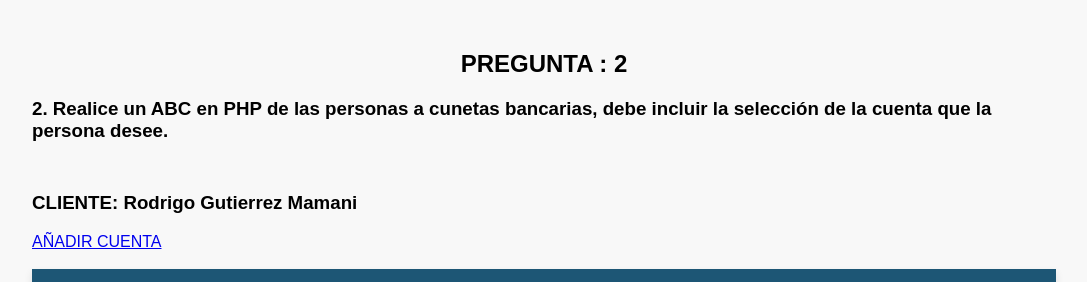
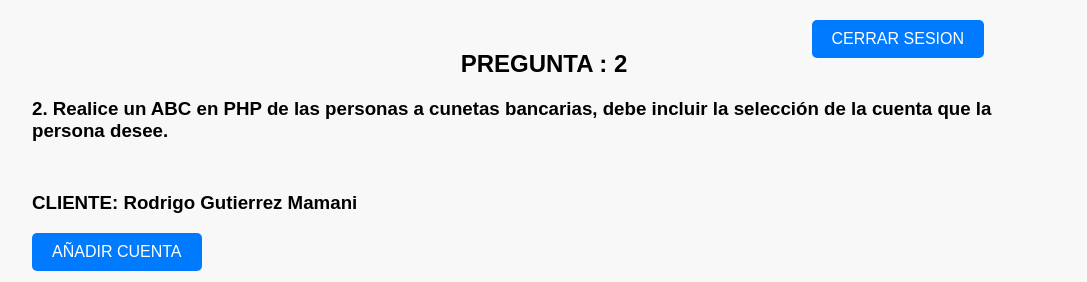
Before and after one commit to 1234RoDrIgO/PRIMER-EXAMEN-324-MULTI, a PHP site: the page made by pregunta_2/inicio.php in a window 1280 px wide. Shown: the top 282 px of the page, without its empty margins (96-1183 px from the left). Run offline with PHP 8.4, Linux system fonts and the light colour scheme; data comes from the database, SQL or seed files in the repository; data that the repository does not hold is empty.

Commit message:
Add files via upload

```diff
--- a/pregunta_2/añadir.php
+++ b/pregunta_2/añadir.php
@@ -1,6 +1,6 @@
 <?php
 include "conexion.inc.php";
-
+$email = $_GET["email"];
 $idCuenta = $_GET["idCuenta"];
 
 $sql = "SELECT * FROM cuenta WHERE idCuenta ='" .$idCuenta."'";
@@ -21,6 +21,7 @@ $fila=mysqli_fetch_array($resultado);
     <div class="container">
         <h1>INTRODUCE TUS DATOS</h1>
         <form action="guardaCuentaAñadida.php" method = "GET">
+            <input type="hidden" name="email" value="<?php echo $email; ?>">
             <label>Identificador de Usuario: </label>
             <input type="text" name = "idUsuario" value="<?php echo $fila['idUsuario']?>" readonly/>
             <label>Nro. de Cuenta: </label>
--- a/pregunta_2/cabecera.inc.php
+++ b/pregunta_2/cabecera.inc.php
@@ -10,11 +10,12 @@
     <div class="tabla-container">
         <h2>PREGUNTA : 2</h2>
         <h3>2. Realice un ABC en PHP de las personas a cunetas bancarias, debe incluir la selección de la cuenta que la persona desee.</h3>
-
+        <a href="index.php" class="boton-cerrar-sesion">CERRAR SESION</a>
         <?php
             include "conexion.inc.php";
         ?>
     </div>
+
     <?php
         $email = $_GET['email'];
         $sql1 = "SELECT nombre, paterno, materno FROM persona WHERE email = '$email'";
--- a/pregunta_2/consulta.inc.php
+++ b/pregunta_2/consulta.inc.php
@@ -6,7 +6,9 @@
     $resultado2 = mysqli_query($con, $sql);
     $ass = mysqli_fetch_array($resultado2);
     $resultado3 = mysqli_query($con, $sql);
-    echo "<a href= 'añadir.php?idCuenta=" . $ass['idCuenta']. " ' >AÑADIR CUENTA</a>";
+    $urlA = 'añadir.php?idCuenta=' . $ass['idCuenta'] . '&email=' . $email;
+    echo "<a href='". $urlA ."' class='boton-anadir'>AÑADIR CUENTA</a>";
+
     echo "<br>";
     echo "<br>";
 
@@ -19,9 +21,12 @@
         echo "<td>" . $fila2['departamento'] . "</td>";
         echo "<td>" . $fila2['fCreacion'] . "</td>";
         echo "<td>";
-        echo "<a href= 'eliminar.php?idCuenta=" . $fila2['idCuenta'] . "?email=" . $email . "'>Eliminar</a>";
+        $url = 'eliminar.php?idCuenta=' . $fila2['idCuenta'] . '&email=' . $email;
+        echo "<a href='" . $url . "' class='boton-eliminar'>Eliminar</a>";
+        //echo "<a href='eliminar.php?idCuenta=" . $fila2['idCuenta'] . "&email=" . $email . "' class='boton-eliminar'>Eliminar</a>";
         echo " ";
-        echo "<a href= 'editar.php?idCuenta=" . $fila2['idCuenta']. " ' >Editar</a>";
+        $url2 = 'editar.php?idCuenta=' . $fila2['idCuenta'] . '&email=' . $email;
+        echo "<a href='" . $url2 . "' class='boton-editar'>Editar</a>";
         echo "</td>";
         echo "</tr>";
     }
--- a/pregunta_2/editar.php
+++ b/pregunta_2/editar.php
@@ -2,7 +2,7 @@
 include "conexion.inc.php";
 
 $idCuenta = $_GET["idCuenta"];
-
+$email = $_GET["email"];
 $sql = "SELECT * FROM cuenta WHERE idCuenta ='" .$idCuenta."'";
 $resultado = mysqli_query($con, $sql);
 
@@ -20,7 +20,8 @@ $fila=mysqli_fetch_array($resultado);
 <body>
     <div class="container">
         <h1>EDITA TUS DATOS</h1>
-        <form action="guardaEdicion.php" method = "GET">
+        <form action="guardaEdicion.php" method="GET">
+            <input type="hidden" name="email" value="<?php echo $email; ?>">
             <label>Identificador de Cuenta: </label>
             <input type="text" name = "idCuenta" value="<?php echo $fila['idCuenta']?>" readonly/>
             <label>Nro. de Cuenta: </label>
--- a/pregunta_2/eliminar.php
+++ b/pregunta_2/eliminar.php
@@ -1,9 +1,9 @@
 <?php
 include "conexion.inc.php";
-
+$email = $_GET["email"];
 $id = $_GET["idCuenta"];
 $sql = "DELETE FROM cuenta WHERE idCuenta ='" .$id."'";
 $resultado = mysqli_query($con, $sql);
-header("Location: index.php");
+header("Location: inicio.php?email=".$email);
 
 ?>
--- a/pregunta_2/estilos/estilosP2.css
+++ b/pregunta_2/estilos/estilosP2.css
@@ -6,6 +6,74 @@ body {
 }
 
 
+.boton-cerrar-sesion {
+    display: inline-block;
+    padding: 10px 20px;
+    background-color: #007bff; /* Azul llamativo */
+    color: white;
+    text-decoration: none;
+    border: none;
+    border-radius: 5px;
+    cursor: pointer;
+    font-size: 16px;
+    text-align: center;
+}
+
+.boton-cerrar-sesion:hover {
+    background-color: #0056b3; /* Azul más oscuro al pasar el mouse */
+}
+
+/* Estilos para colocar el botón en la esquina superior derecha */
+.boton-cerrar-sesion {
+    position: absolute;
+    top: 20px;
+    right: 200px;
+}
+
+.boton-anadir {
+    display: inline-block;
+    padding: 10px 20px;
+    background-color: #007bff; /* Celeste llamativo */
+    color: white;
+    text-decoration: none;
+    border: none;
+    border-radius: 5px;
+    cursor: pointer;
+    font-size: 16px;
+    text-align: center;
+}
+
+.boton-anadir:hover {
+    background-color: #0056b3; /* Celeste más oscuro al pasar el mouse */
+}
+
+.boton-eliminar, .boton-editar {
+    display: inline-block;
+    padding: 10px 20px;
+    color: white;
+    text-decoration: none;
+    border: none;
+    border-radius: 5px;
+    cursor: pointer;
+    font-size: 16px;
+    text-align: center;
+}
+
+.boton-eliminar {
+    background-color: #dc3545; /* Rojo llamativo */
+}
+
+.boton-editar {
+    background-color: #007bff; /* Azul llamativo */
+}
+
+.boton-eliminar:hover {
+    background-color: #c82333; /* Rojo más oscuro al pasar el mouse */
+}
+
+.boton-editar:hover {
+    background-color: #0056b3; /* Azul más oscuro al pasar el mouse */
+}
 
 .tabla-container {
     width: 80%;
--- a/pregunta_2/guardaCuentaAñadida.php
+++ b/pregunta_2/guardaCuentaAñadida.php
@@ -1,5 +1,6 @@
 <?php
 include "conexion.inc.php";
+$email= $_GET["email"];
 $idUsuario= $_GET["idUsuario"];
 $nroCuenta=$_GET["nroCuenta"];
 $tipoCuenta=$_GET["tipoCuenta"];
@@ -8,5 +9,5 @@ $departamento=$_GET["departamento"];
 $sql = "INSERT INTO cuenta(nroCuenta, tipoCuenta, departamento, monto, idBanco, idUsuario)
         VALUES ('$nroCuenta', '$tipoCuenta', '$departamento', '$monto', '1', '$idUsuario')";
 $resultado = mysqli_query($con, $sql);
-header("Location: index.php");
+header("Location: inicio.php?email=".$email);
 ?>
--- a/pregunta_2/guardaEdicion.php
+++ b/pregunta_2/guardaEdicion.php
@@ -1,6 +1,7 @@
 <?php
     include "conexion.inc.php";
     $id = $_GET["idCuenta"];
+    $email = $_GET["email"];
     $nroCuenta=$_GET["nroCuenta"];
     $tipoCuenta=$_GET["tipoCuenta"];
     $monto=$_GET["monto"];
@@ -8,5 +9,7 @@ $departamento=$_GET["departamento"];
     $sql = "UPDATE cuenta SET nroCuenta= '".$nroCuenta."', tipoCuenta='".$tipoCuenta."', monto='".$monto."', departamento='".$departamento."' ";
     $sql .= "WHERE idCuenta ='" .$id."' " ;
     $resultado = mysqli_query($con, $sql);
-header("Location: index.php");
+    echo $email;
+    header("Location: inicio.php?email=".$email);
+
 ?>
```
Lines whose indentation alone changed are shown as unchanged.
